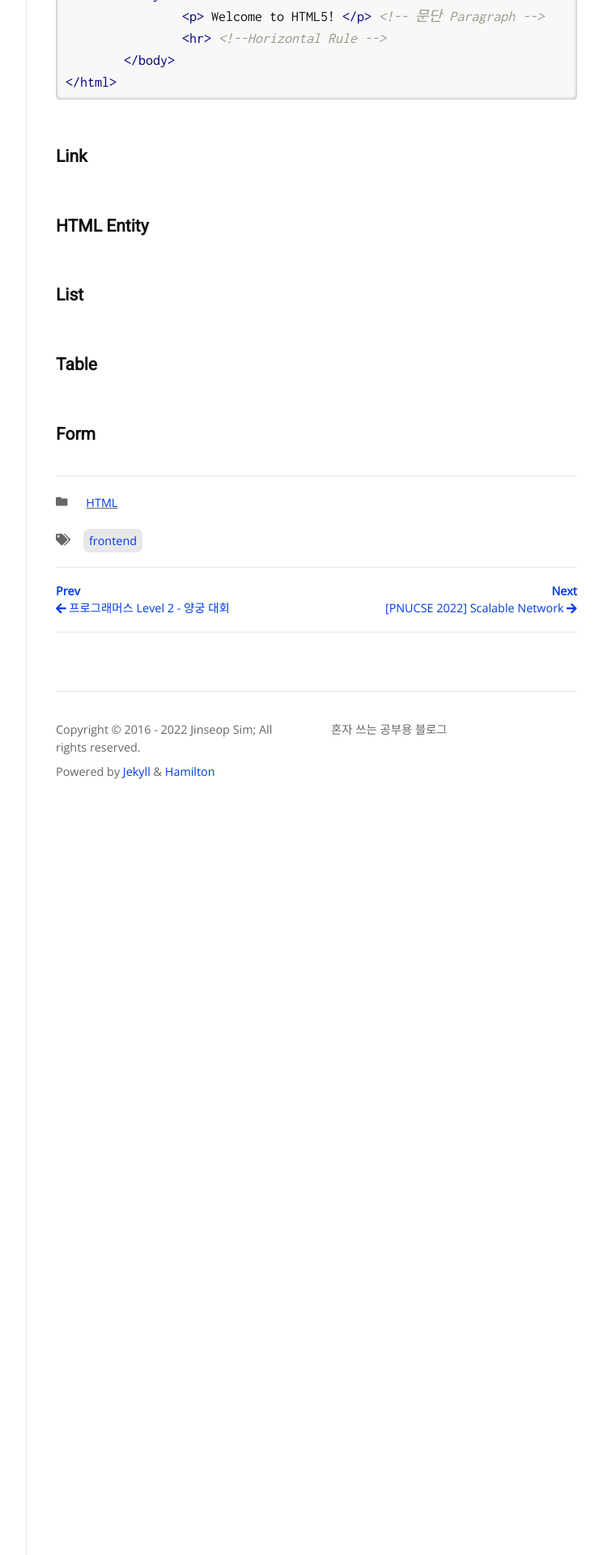
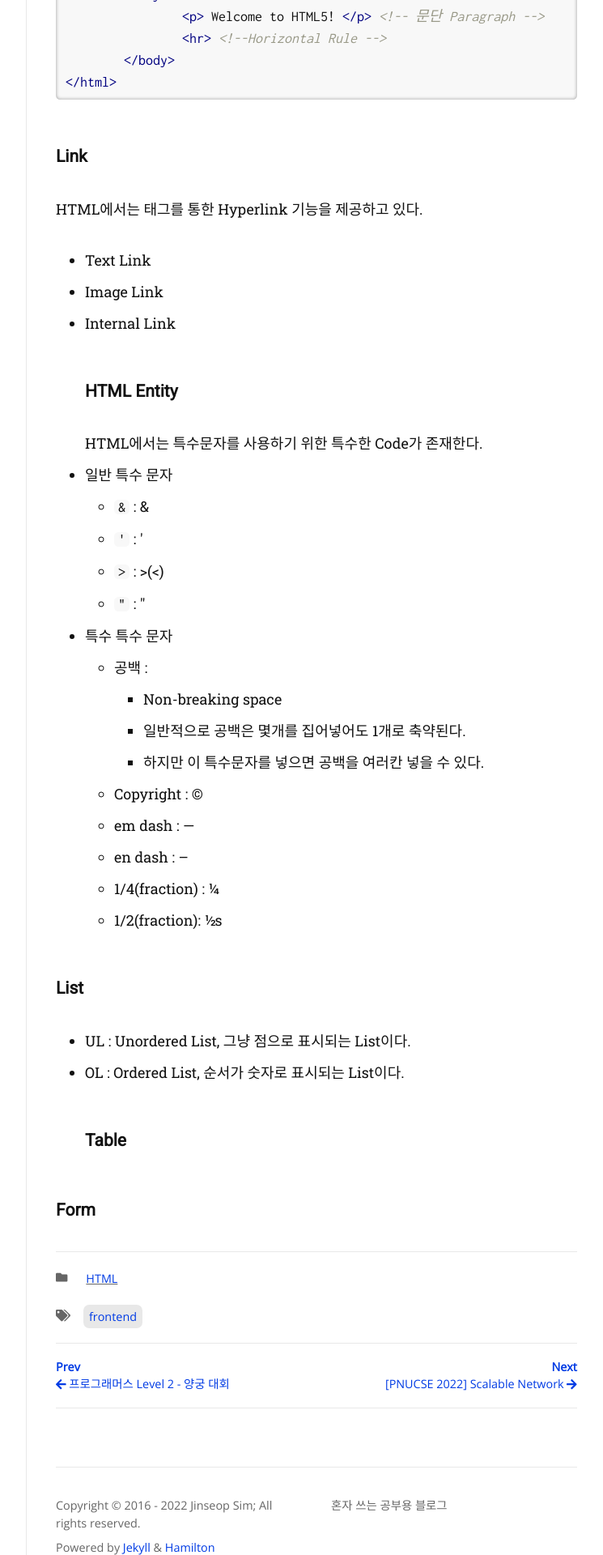
Before and after one commit to Jinseop-Sim/Jinseop-Sim.github.io, a Jekyll site: the page built from _posts/2022-09-15-HTML-basic.md, in a window 1280 px wide. Shown: the part 763-2683 px from the top of the page at 81% size, without its empty margins (381-1126 px from the left). Built offline with Jekyll 4.4.1, drawn with Linux system fonts in a browser that asks for light colours; nearby versions of some CDN libraries; some web fonts are replaced.

Commit message:
modify post

````diff
--- a/_posts/2022-09-15-HTML-basic.md
+++ b/_posts/2022-09-15-HTML-basic.md
@@ -27,11 +27,32 @@ HTML의 기본 요소들에 대해서 간략하게 알아보자.
 {% endhighlight %}
 
 ### Link
+HTML에서는 태그를 통한 Hyperlink 기능을 제공하고 있다.
+- Text Link
+- Image Link
+- Internal Link
+### HTML Entity
+HTML에서는 특수문자를 사용하기 위한 특수한 Code가 존재한다.
 
-### HTML Entity
+- 일반 특수 문자
+  - ```&``` : &amp;
+  - ```'``` : &apos;
+  - ```>``` : &gt;(&lt;)
+  - ```"``` : &quot;
+- 특수 특수 문자
+  - 공백 : &nbsp;
+	- Non-breaking space
+	- 일반적으로 공백은 몇개를 집어넣어도 1개로 축약된다.
+	- 하지만 이 특수문자를 넣으면 공백을 여러칸 넣을 수 있다.
+  - Copyright : &copy;
+  - em dash : &mdash;
+  - en dash : &ndash;
+  - 1/4(fraction) : &frac14;
+  - 1/2(fraction): &frac12;s
 
 ### List
-
+- UL : Unordered List, 그냥 점으로 표시되는 List이다.
+- OL : Ordered List, 순서가 숫자로 표시되는 List이다.
 ### Table
 
 ### Form
````
